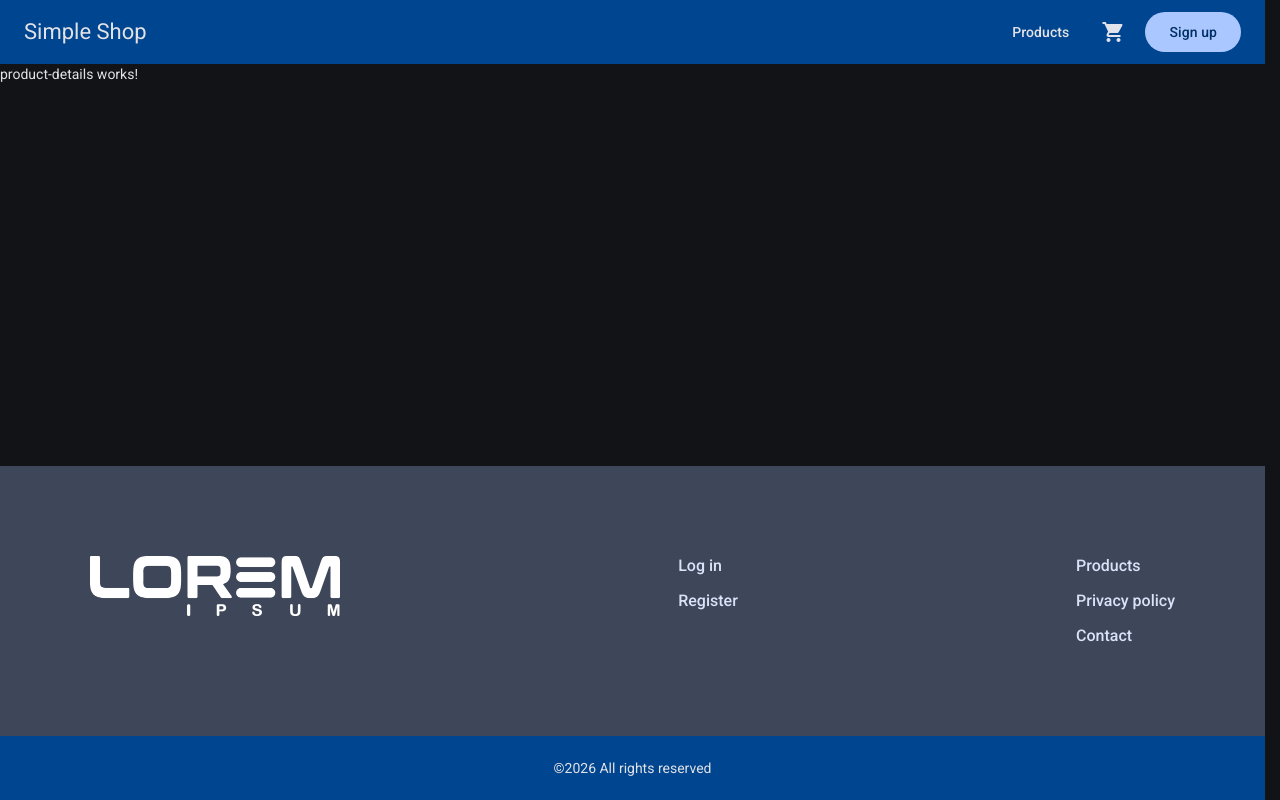
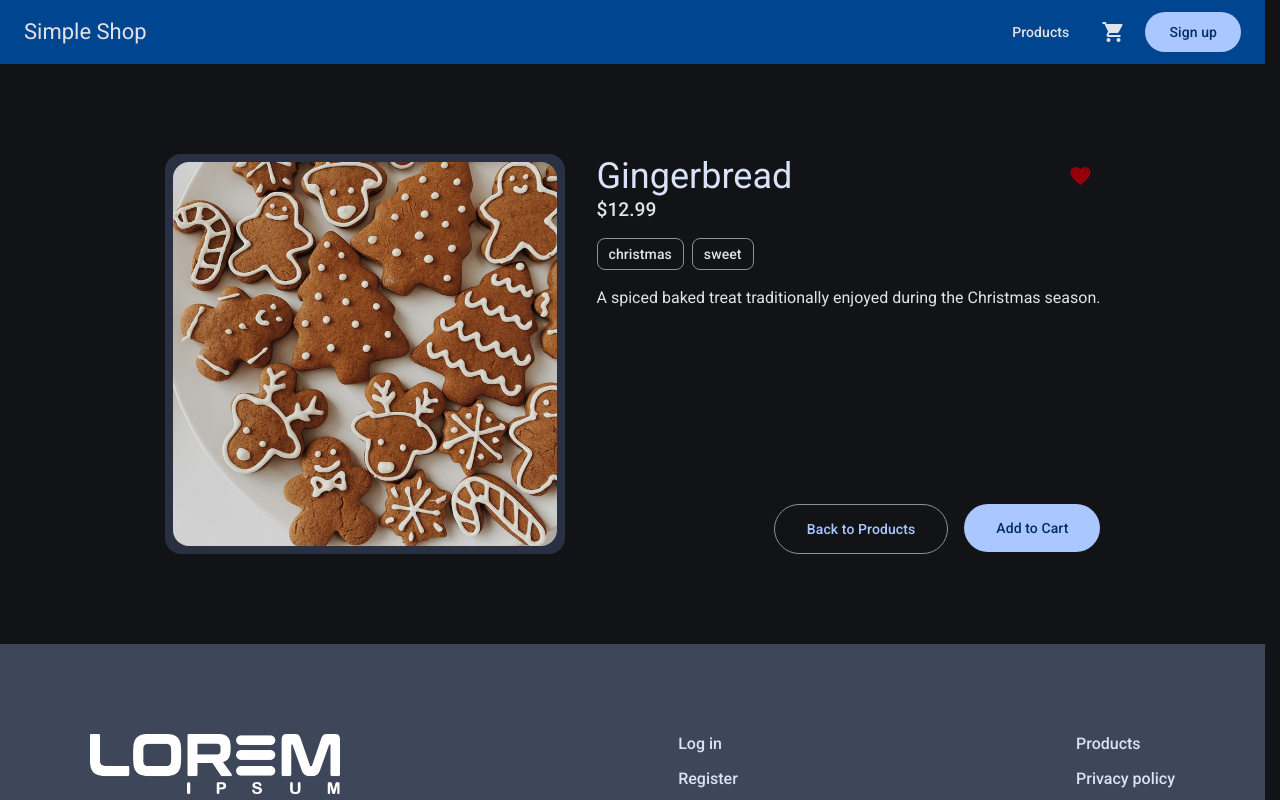
Before and after one commit to prisonmike01/UrbanTamasResume, an Angular app: page /products/1 in a window 1280 px wide. Shown: the top 800 px of the page. Built offline with nearby package versions, Linux system fonts and the light colour scheme.

Commit message:
implemented: product detail page, created mixin for favoruite icon styling

```diff
--- a/src/app/pages/product-details/product-details.html
+++ b/src/app/pages/product-details/product-details.html
@@ -1 +1,36 @@
-<p>product-details works!</p>
+@if (product(); as product) {
+  <div class="product-details">
+    <div class="product-details__image">
+      <img [src]="product.imageUrl" [alt]="product.name" />
+    </div>
+
+    <div class="product-details__info">
+      <div class="product-details__info-header">
+        <h3>{{ product.name }}</h3>
+        <button matIconButton [class.favoriteProduct]="product.favourite" (click)="toggleFavorite(product.id)">
+          <mat-icon>favorite</mat-icon>
+        </button>
+      </div>
+
+      <p class="p2">{{ product.price | currency }}</p>
+
+      <div class="product-details__info-tags">
+        @for (type of product.types; track type) {
+          <mat-chip>{{ type }}</mat-chip>
+        }
+      </div>
+
+      <p class="p3">{{ product.description }}</p>
+
+      <div class="product-details__info-actions">
+        <button mat-stroked-button routerLink="/products">Back to Products</button>
+        <button mat-flat-button color="primary">Add to Cart</button>
+      </div>
+    </div>
+  </div>
+} @else {
+  <div class="product-details__loading-state">
+    <p>Loading product details...</p>
+    <button mat-button routerLink="/products">Go Back</button>
+  </div>
+}
--- a/src/app/pages/product-details/product-details.scss
+++ b/src/app/pages/product-details/product-details.scss
@@ -0,0 +1,85 @@
+@use '../../../styles/abstracts/variables' as vars;
+@use '../../../styles/abstracts/mixins';
+@use '@angular/material' as mat;
+
+:host {
+  width: 100%;
+}
+
+.product-details {
+  display: flex;
+  flex-direction: column;
+  align-items: center;
+  width: 100%;
+  gap: 2rem;
+  padding: vars.$page-sm-vertical-padding vars.$page-sm-horizontal-padding;
+
+  &__image {
+    background-color: var(--mat-sys-on-secondary);
+    padding: 8px;
+    border-radius: 16px;
+    width: clamp(250px, 50vw, 400px);
+    height: clamp(250px, 50vw, 400px);
+
+    img {
+      width: 100%;
+      height: 100%;
+      object-fit: cover;
+      border-radius: 16px;
+    }
+  }
+
+  &__info {
+    display: flex;
+    flex-direction: column;
+
+    &-header {
+      display: flex;
+      justify-content: space-between;
+      align-items: center;
+
+      [matIconButton] {
+        @include mixins.favorite-icon-style;
+      }
+    }
+
+    &-tags {
+      margin-top: 1rem;
+      display: flex;
+      flex-wrap: wrap;
+      gap: 0.5rem;
+      margin-bottom: 1rem;
+    }
+
+    &-actions {
+      margin-top: auto;
+      margin-left: auto;
+      display: flex;
+      gap: 1rem;
+
+      button {
+        padding: 1.5rem 2rem; // Larger touch target
+      }
+    }
+  }
+
+
+  @include mixins.respond-to(md) {
+    display: flex;
+    flex-direction: row;
+    align-items: normal;
+    justify-content: center;
+    padding: vars.$page-xl-vertical-padding vars.$page-xl-horizontal-padding;
+  }
+
+  &-loading-state {
+    display: flex;
+    flex-direction: column;
+    align-items: center;
+    justify-content: center;
+    height: 50vh;
+    gap: 1rem;
+    font-size: 1.2rem;
+    color: #666;
+  }
+}
--- a/src/app/pages/product-details/product-details.ts
+++ b/src/app/pages/product-details/product-details.ts
@@ -1,22 +1,31 @@
 // Angular
 import { Component, computed, inject, input } from '@angular/core';
+import { CurrencyPipe, UpperCasePipe } from '@angular/common';
+import { RouterLink } from '@angular/router';
 
 // Material
+import { MatButtonModule } from '@angular/material/button';
+import { MatIconModule } from '@angular/material/icon';
+import { MatChipsModule } from '@angular/material/chips';
 
-
-//App
+// App
 import { ProductFacade } from '../../core/services/product.facade';
 
 @Component({
   selector: 'app-product-details',
-  imports: [],
+  imports: [
+    CurrencyPipe,
+    RouterLink,
+    MatButtonModule,
+    MatIconModule,
+    MatChipsModule
+  ],
   templateUrl: './product-details.html',
   styleUrl: './product-details.scss',
 })
 export default class ProductDetails {
   protected readonly facade = inject(ProductFacade);
 
-  // withComponentInputBinding assign
   readonly id = input.required<string>();
 
   protected product = computed(() => {
@@ -24,6 +33,7 @@ export default class ProductDetails {
     return products.find(p => p.id === Number(this.id()));
   });
 
-
-
+  protected toggleFavorite(id: number) {
+    this.facade.toggleFavorite(id);
+  }
 }
--- a/src/app/shared/components/filter-section/filter-section.html
+++ b/src/app/shared/components/filter-section/filter-section.html
@@ -1,6 +1,6 @@
-<section class="filter-section">
+<article class="filter-section">
     @if (title()) {
         <p class="p2">{{ title() }}</p>
     }
     <ng-content></ng-content>
-</section>
+</article>
--- a/src/app/shared/components/product-card/product-card.scss
+++ b/src/app/shared/components/product-card/product-card.scss
@@ -1,3 +1,5 @@
+@use '../../../../styles/abstracts/mixins' as mixins;
+
 .product-card {
   position: relative;
   display: flex;
@@ -10,20 +12,16 @@
     flex-direction: column;
 
     [matIconButton] {
-      color: var(--mat-sys-error);
       border: none;
       position: absolute;
       top: 6px;
       left: 6px;
       right: 6px;
       z-index: 2;
-    }
 
-    .favoriteProduct {
-      color: var(--mat-sys-error-container);
+      @include mixins.favorite-icon-style;
     }
   }
-
 
   img[mat-card-image] {
     object-fit: cover;
--- a/src/styles/abstracts/_mixins.scss
+++ b/src/styles/abstracts/_mixins.scss
@@ -16,3 +16,11 @@
         }
     }
 }
+
+@mixin favorite-icon-style {
+    color: var(--mat-sys-error);
+
+    &.favoriteProduct {
+        color: var(--mat-sys-error-container);
+    }
+}
```
